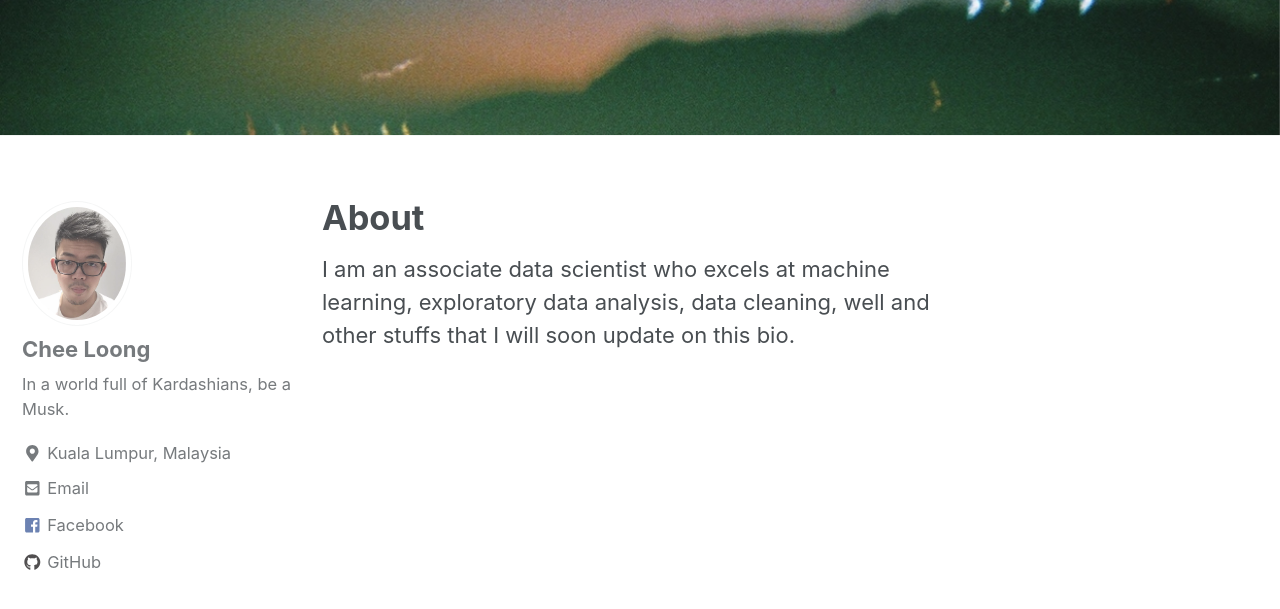
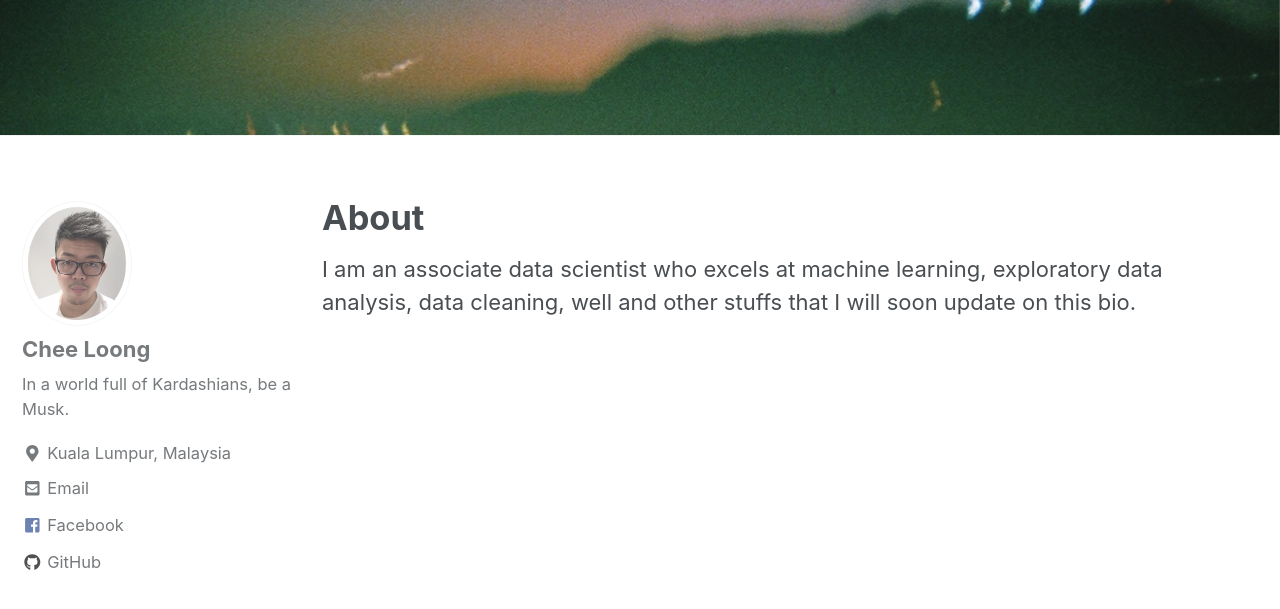
Before and after one commit to CheeLoong/CheeLoong.github.io, a Jekyll site: the page built from _pages/about.md, in a window 1280 px wide and 900 px high, scrolled down 222 px. Shown: the top 609 px of the window. Built offline with Jekyll 4.4.1, drawn with Linux system fonts in a browser that asks for light colours; cached includes are drawn as plain includes.

Commit message:
remove right padding

```diff
--- a/_sass/minimal-mistakes/_page.scss
+++ b/_sass/minimal-mistakes/_page.scss
@@ -23,12 +23,10 @@
   @include breakpoint($large) {
     float: right;
     width: calc(100% - #{$right-sidebar-width-narrow});
-    padding-right: $right-sidebar-width-narrow;
   }
 
   @include breakpoint($x-large) {
     width: calc(100% - #{$right-sidebar-width});
-    padding-right: $right-sidebar-width;
   }
 
   .page__inner-wrap {
--- a/assets/style.scss
+++ /dev/null
@@ -1,8 +0,0 @@
----
----
-
-@import "{{ site.theme }}";
-
-.inner {
-  max-width: 75%;
-}
```
